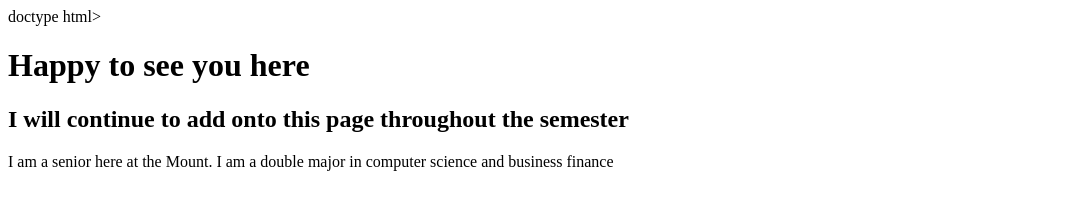
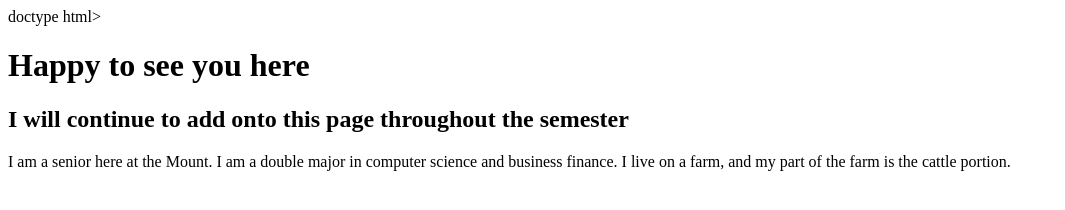
Before and after one commit to austinbrossenne-sketch/Demo, a plain HTML site: page index.html in a window 1280 px wide. Shown: the whole page, without its empty margins (0-1065 px from the left). Drawn offline with Linux system fonts and the light colour scheme.

Commit message:
Update index.html

```diff
--- a/index.html
+++ b/index.html
@@ -7,6 +7,7 @@ doctype html>
   <body>
   <h1> Happy to see you here</h1>
   <h2> I will continue to add onto this page throughout the semester</h2>
-    <p> I am a senior here at the Mount. I am a double major in computer science and business finance</p>
+    <p> I am a senior here at the Mount. I am a double major in computer science and business finance.
+    I live on a farm, and my part of the farm is the cattle portion. </p>
   </body>
   </html>
```
